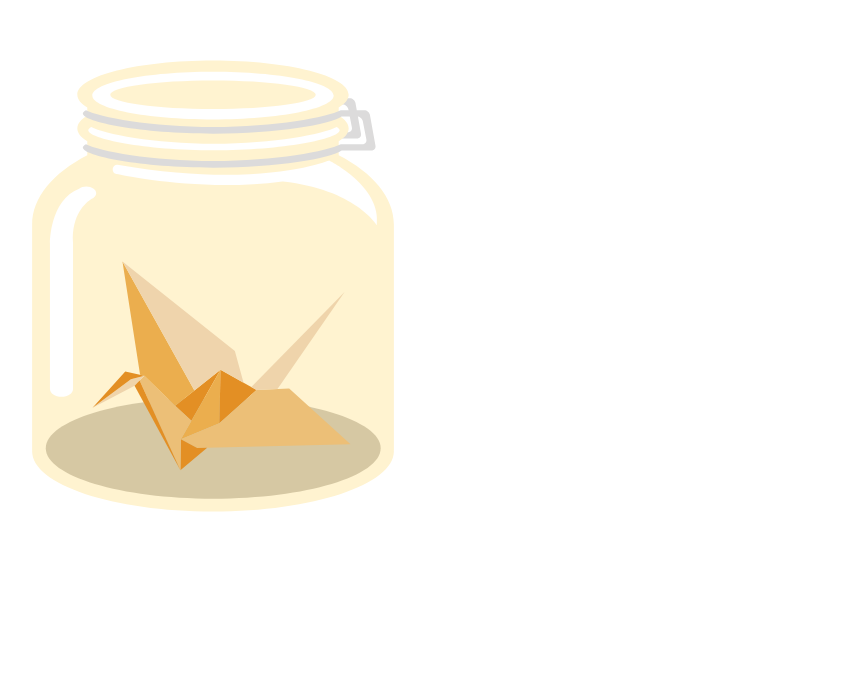
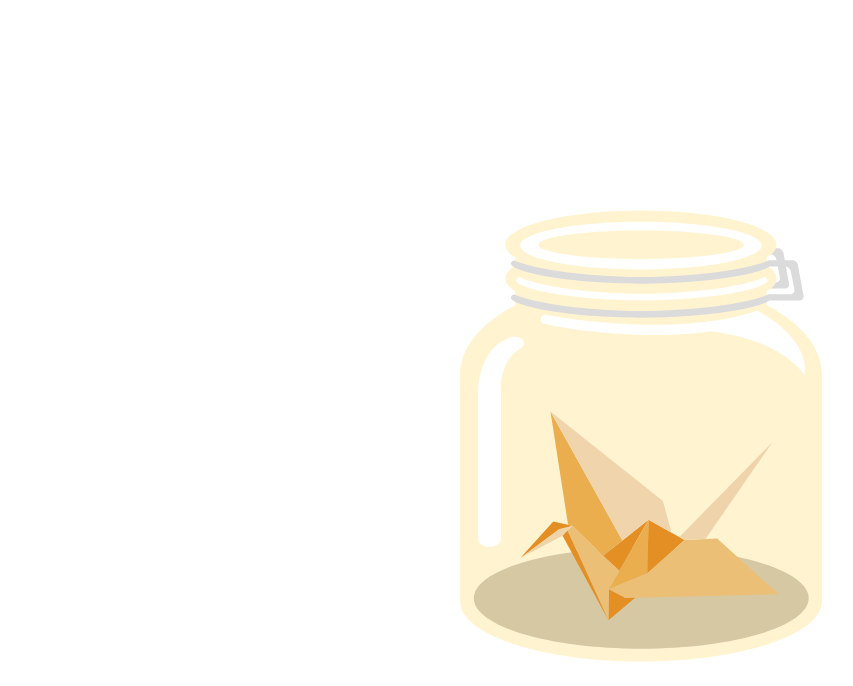
Before and after one commit to 1chopstick/1chopstick.github.io, a plain HTML site: page index.html in a window 1280 px wide. Shown: the part 114-800 px from the top of the page, without its empty margins (427-1280 px from the left). Drawn offline with nearby package versions, Linux system fonts and the light colour scheme.

Commit message:
Add files via upload

```diff
--- a/index.html
+++ b/index.html
@@ -12,8 +12,8 @@
   </head>
   <body id="index">
     <script src="https://cdn.jsdelivr.net/npm/bootstrap@5.2.3/dist/js/bootstrap.bundle.min.js" integrity="sha384-kenU1KFdBIe4zVF0s0G1M5b4hcpxyD9F7jL+jjXkk+Q2h455rYXK/7HAuoJl+0I4" crossorigin="anonymous"></script>
-    <div class="container">
-        <div class="d-flex flex-column min-vh-100 justify-content-center align-items-center">
+    <div class="container-fluid">
+        <div class="d-flex flex-column min-vh-100 justify-content-end align-items-end">
             <div id="logo"></div>
         </div>
     </div>
```
